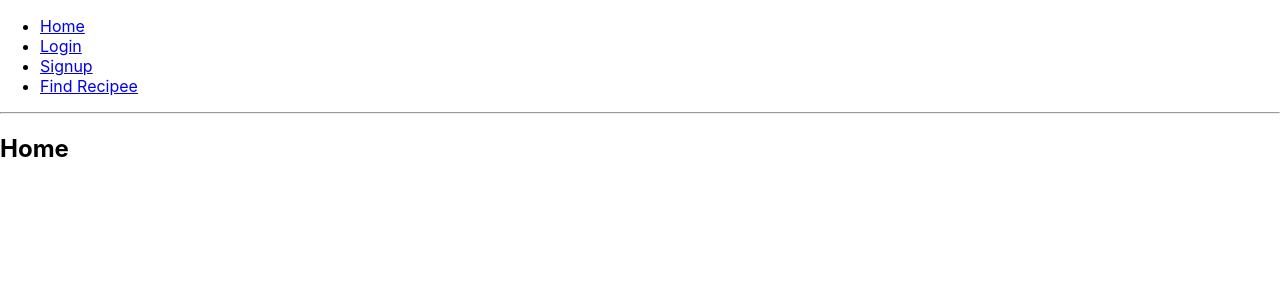
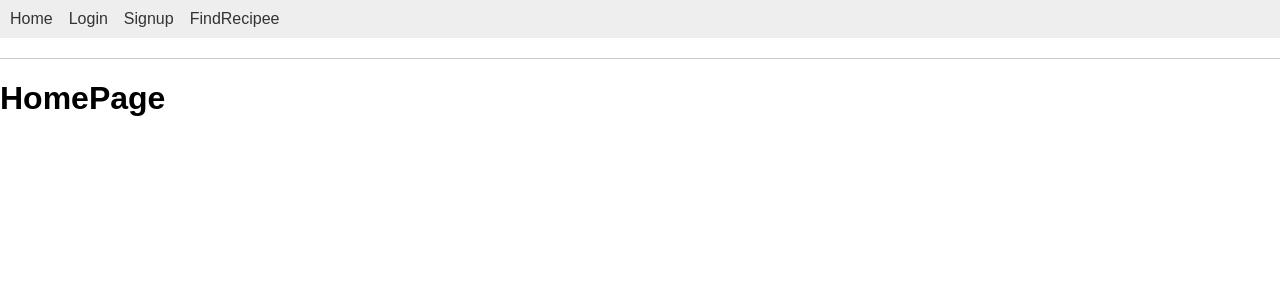
Before and after one commit to AbdulahiMohamud/NexMeal, a React (Create React App) app: page / in a window 1280 px wide. Shown: the top 300 px of the page. Built offline with nearby package versions, Linux system fonts and the light colour scheme.

Commit message:
added css styling to the nav bar

```diff
--- a/src/Css/App.css
+++ b/src/Css/App.css
@@ -65,3 +65,66 @@ button[type="submit"]:hover {
   color: red;
   margin-bottom: 1rem;
 }
+/* Global styles */
+body {
+  font-family: Arial, sans-serif;
+  margin: 0;
+  padding: 0;
+}
+
+/* Layout styles */
+nav {
+  background-color: #eee;
+  padding: 10px;
+  margin-bottom: 20px;
+}
+
+nav ul {
+  list-style: none;
+  margin: 0;
+  padding: 0;
+}
+
+nav li {
+  display: inline-block;
+  margin-right: 20px;
+}
+
+nav li:last-child {
+  margin-right: 0;
+}
+
+nav a {
+  color: #333;
+  text-decoration: none;
+}
+
+nav a:hover {
+  color: #666;
+}
+
+hr {
+  border: none;
+  border-top: 1px solid #ccc;
+  margin: 20px 0;
+}
+
+/* Page-specific styles */
+.home {
+  text-align: center;
+}
+
+.login-form {
+  max-width: 400px;
+  margin: 0 auto;
+}
+
+.signup-form {
+  max-width: 400px;
+  margin: 0 auto;
+}
+
+.recipe-search {
+  max-width: 800px;
+  margin: 0 auto;
+}
--- a/src/components/App.js
+++ b/src/components/App.js
@@ -1,40 +1,10 @@
-// import React, { useState, useEffect } from 'react';
-// import Home from './Home';
-// import Login from './Login';
-// import SignupForm from './SignupForm';
-// import { Routes, Route, Outlet, Link } from "react-router-dom";
-// // import '.src/Css/App.css';
-
-// function App() {
-//   const [data, setData] = useState([]);
-
-//   useEffect(() => {
-//     fetch("http://localhost:8080/api/data")
-//       .then(response => response.json())
-//       .then(data => setData(data))
-//       .catch(error => console.error(error));
-//   }, []);
-
-//   return (
-
-//     <Routes>
-//       <Route>
-
-//       </Route>
-//     </Routes>
-//   );
-// }
-
-// export default App;
-
-
-
-
 import * as React from "react";
+import '/Users/abdulahimohamud/IdeaProjects/mayf-front/src/Css/App.css';
 import { Routes, Route, Outlet, Link } from "react-router-dom";
 import Login from "./Login";
 import RecipeSearch from "./RecipeSearch";
 import SignupForm from "./SignupForm";
+import Home from "./Home";
 
 export default function App() {
   return (
@@ -78,7 +48,7 @@ function Layout() {
             <Link to="/signup">Signup</Link>
           </li>
           <li>
-            <Link to="/recipe">Find Recipee</Link>
+            <Link to="/recipe">FindRecipee</Link>
           </li>
         </ul>
       </nav>
@@ -93,29 +63,6 @@ function Layout() {
   );
 }
 
-function Home() {
-  return (
-    <div>
-      <h2>Home</h2>
-    </div>
-  );
-}
-
-function About() {
-  return (
-    <div>
-      <h2>About</h2>
-    </div>
-  );
-}
-
-function Dashboard() {
-  return (
-    <div>
-      <h2>Dashboard</h2>
-    </div>
-  );
-}
 
 function NoMatch() {
   return (
--- a/src/components/Home.js
+++ b/src/components/Home.js
@@ -1,26 +1,14 @@
 import React, { useEffect, useState } from "react";
 
 export default function Home(){
-    const [data, setData] = useState([]);
 
-    useEffect( () => {
-        fetch('http://localhost:8080/api/data')
-        .then(Response => Response.json)
-        .then(data => setData(data))
-        .catch(error => console.error({error}))
-
-    } )
 
 
 
     return (
         <div>
       <h1>HomePage</h1>
-      <ul>
-        {data.map(item => (
-          <li key={item.id}>{item.name} ({item.email})</li>
-        ))}
-      </ul>
+
     </div>
 
     )
```
